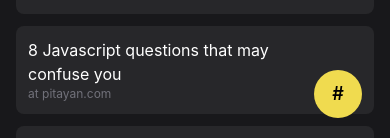
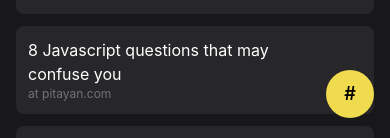
Before and after one commit to inhopj/fcirone.dev, a Next.js app: page /feeds in a window 390 px wide. Shown: the part 706-844 px from the top of the page. Built offline with nearby package versions, Linux system fonts and the light colour scheme.

Commit message:
improve FloatingGuy look&feel

```diff
--- a/components/FloatingGuy.tsx
+++ b/components/FloatingGuy.tsx
@@ -10,17 +10,17 @@ const FloatingGuy = ({
 
   return (
     <div
-      className='flex flex-col-reverse items-center fixed bottom-5 right-5 md:bottom-10 md:right-10'
+      className='flex flex-col-reverse items-center fixed bottom-5 right-2 md:bottom-10 md:right-10'
     >
       <div
-        className='flex justify-center items-center w-12 h-12 rounded-full bg-[#f0db4f] text-lg font-semibold'
+        className='flex justify-center items-center w-12 h-12 rounded-full bg-[#f0db4f] text-lg font-semibold mt-3'
         onClick={() => setToggle(!toggle)}
       >
         #
       </div>
       {anchors.map(({ href, icon, parentClassNames }, index) => {
         return (
-          <div
+          <a
             // TODO - use classname also for transitionDelay
             style={{ transitionDelay: `${index * 50}ms` }}
             key={href}
@@ -30,13 +30,10 @@ const FloatingGuy = ({
               { "translate-y-10 scale-0 opacity-0": !toggle },
               { "opacity-1 translate-y-0 scale-1": toggle }
             )}
+            href={href}
           >
-            <a
-              href={href}
-            >
-              {icon}
-            </a>
-          </div>
+            {icon}
+          </a>
         )
       })}
     </div>
```
